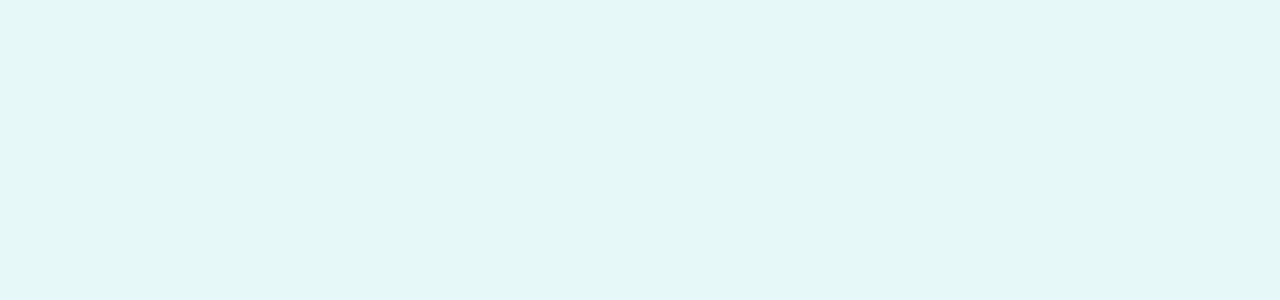
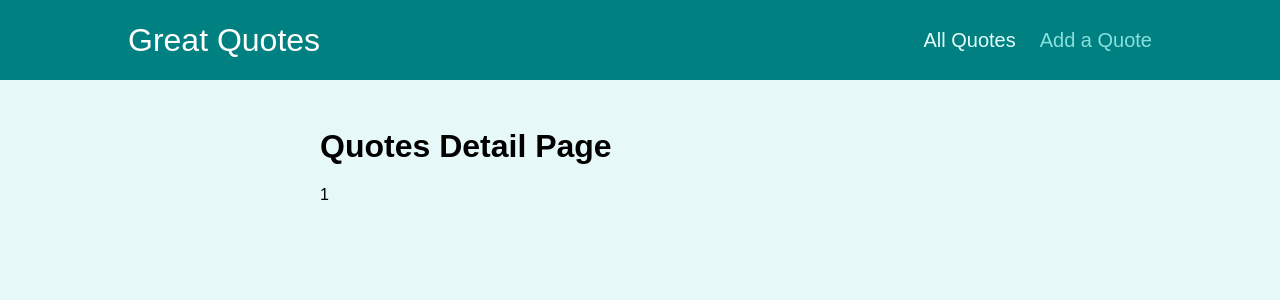
Before and after one commit to elviraIv/react-exercises, a React (Create React App) app in the folder react-router-quotes-exercise/: page /quotes/1 in a window 1280 px wide. Shown: the top 300 px of the page. Built offline with nearby package versions, Linux system fonts and the light colour scheme.

Commit message:
Added some components. Added basic navigation.

```diff
--- a/react-router-quotes-exercise/package.json
+++ b/react-router-quotes-exercise/package.json
@@ -13,8 +13,8 @@
     "web-vitals": "^0.2.4"
   },
   "scripts": {
-    "start": "react-scripts start",
-    "build": "react-scripts build",
+    "start": "react-scripts --openssl-legacy-provider start",
+    "build": "react-scripts --openssl-legacy-provider build",
     "test": "react-scripts test",
     "eject": "react-scripts eject"
   },
--- a/react-router-quotes-exercise/src/App.js
+++ b/react-router-quotes-exercise/src/App.js
@@ -1,8 +1,26 @@
+import { Route, Switch, Redirect } from "react-router-dom";
+import { AllQuotes } from "./pages/AllQuotes";
+import { QuotesDetail } from "./pages/QuotesDetail";
+import { NewQuote } from "./pages/NewQuote";
+import { Layout } from "./components/layout/Layout";
 function App() {
   return (
-    <div>
-
-    </div>
+    <Layout>
+      <Switch>
+        <Route path="/" exact>
+          <Redirect to="/quotes" />
+        </Route>
+        <Route path="/quotes" exact>
+          <AllQuotes />
+        </Route>
+        <Route path="/quotes/:quoteId">
+          <QuotesDetail />
+        </Route>
+        <Route path="/new-quote">
+          <NewQuote />
+        </Route>
+      </Switch>
+    </Layout>
   );
 }
 
--- /dev/null
+++ b/react-router-quotes-exercise/src/components/layout/Layout.js
@@ -0,0 +1,12 @@
+import { Fragment } from "react";
+import { MainNavigation } from "./MainNavigation";
+import classes from "./Layout.module.css";
+
+export const Layout = (props) => {
+  return (
+    <Fragment>
+      <MainNavigation />
+      <main className={classes.main}>{props.children}</main>
+    </Fragment>
+  );
+};
--- /dev/null
+++ b/react-router-quotes-exercise/src/components/layout/MainNavigation.js
@@ -0,0 +1,20 @@
+import classes from './MainNavigation.module.css'
+
+import {NavLink} from 'react-router-dom'
+export const MainNavigation = () => {
+  return (
+    <header className={classes.header}>
+        <div className={classes.logo}>Great Quotes</div>
+        <nav className={classes.nav}>
+            <ul>
+                <li>
+                    <NavLink to='/quotes' activeClassName={classes.active}>All Quotes</NavLink>
+                </li>
+                <li>
+                    <NavLink to='/new-quote' activeClassName={classes.active}>Add a Quote</NavLink>
+                </li>
+            </ul>
+        </nav>
+    </header>
+  )
+}
--- a/react-router-quotes-exercise/src/index.js
+++ b/react-router-quotes-exercise/src/index.js
@@ -1,7 +1,11 @@
-import ReactDOM from 'react-dom/client';
+import ReactDOM from "react-dom/client";
+import { BrowserRouter } from "react-router-dom";
+import "./index.css";
+import App from "./App";
 
-import './index.css';
-import App from './App';
-
-const root = ReactDOM.createRoot(document.getElementById('root'));
-root.render(<App />);
+const root = ReactDOM.createRoot(document.getElementById("root"));
+root.render(
+  <BrowserRouter>
+    <App />
+  </BrowserRouter>
+);
--- /dev/null
+++ b/react-router-quotes-exercise/src/pages/AllQuotes.js
@@ -0,0 +1,5 @@
+export const AllQuotes = () => {
+  return(
+    <h1>All Quotes</h1>
+  )
+}
--- /dev/null
+++ b/react-router-quotes-exercise/src/pages/NewQuote.js
@@ -0,0 +1,5 @@
+export const NewQuote = () => {
+    return(
+      <h1>New Quote</h1>
+    )
+  }
--- /dev/null
+++ b/react-router-quotes-exercise/src/pages/QuotesDetail.js
@@ -0,0 +1,17 @@
+import { Fragment } from "react";
+import { useParams, Route } from "react-router-dom";
+import Comments from '../components/comments/Comments'
+export const QuotesDetail = () => {
+  const params = useParams();
+
+  return (
+    <Fragment>
+      <h1>Quotes Detail Page</h1>
+      <p>{params.quoteId}</p>
+      <Route path={`/quotes/${params.quoteId}/comments`}>
+        <Comments/>
+
+      </Route>
+    </Fragment>
+  );
+};
```
Also changed, not shown: 1 other file (tests, documents, lock files or other folders).
